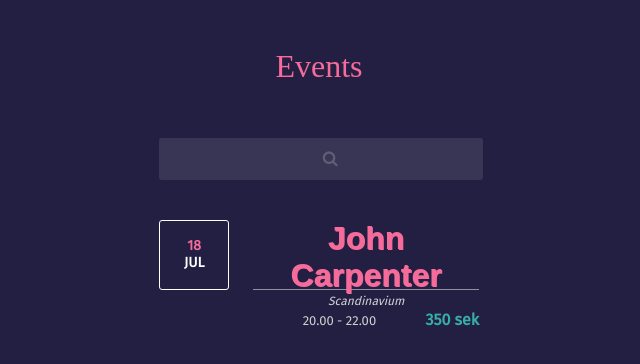
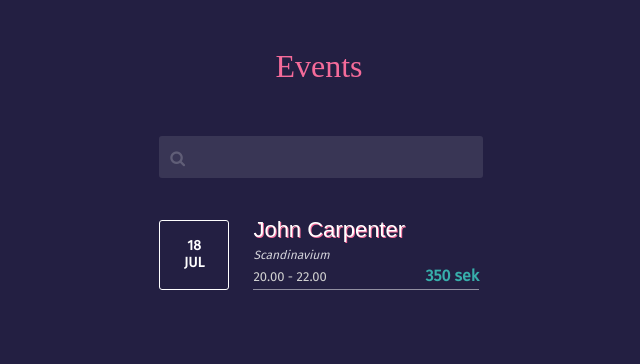
Before and after one commit to henrik-foogel/bunnyrabbits, a Vue app: page /#/events in a window 1280 px wide. Shown: the top 364 px of the page, without its empty margins (321-961 px from the left). Built offline with nearby package versions, Linux system fonts and the light colour scheme; a web font is replaced by a local one.

Commit message:
Fixed some css stuff from merge

```diff
--- a/src/views/Events.vue
+++ b/src/views/Events.vue
@@ -2,7 +2,7 @@
   <div class="events">
     <section class="event-title">Events</section>
     <section class="event-search">
-      <span class="fa fa-search" style="top: 1.9rem; left: 0.7rem; color: rgba(255, 255, 255, 0.2);"></span>
+      <span class="fa fa-search" style="top: 1.9rem; left: 0.7rem; float: left; color: rgba(255, 255, 255, 0.2);"></span>
       <input type="text">
     </section>
     <section class="event-list">
@@ -21,18 +21,15 @@
 </template>
 
 <script>
-
 export default {
   name: 'events',
 }
-
 </script>
 
 <style>
 @import url('https://fonts.googleapis.com/css?family=Sansita+One');
 @import url("//maxcdn.bootstrapcdn.com/font-awesome/4.1.0/css/font-awesome.min.css");
 @import url('https://fonts.googleapis.com/css?family=Fira+Sans');
-
   .events {
     max-width: 20rem;
     width: 100%;
@@ -43,7 +40,6 @@
     "event-search"
     "event-list"
   }
-
   .event-title {
     grid-area: event-title;
     font-family: 'Sansita One';
@@ -55,15 +51,12 @@
     color: #F56B9A;
     margin-top: 3rem;
   }
-
   .event-search {
     grid-area: event-search;
   }
-
   .event-search span {
     position: relative;
   }
-
   .event-search input {
     border: 0;
     width: 100%;
@@ -72,7 +65,6 @@
     background: rgba(255, 255, 255, 0.1);
     border-radius: 3px;
   }
-
   .event-list {
     font-family: Fira Sans;
     grid-area: event-list;
@@ -84,20 +76,17 @@
     color: #FFFFFF;
     grid-template-areas: "event-list-date event-list-event"
   }
-
   .event-list-date {
     grid-area: event-list-date;
     border: 1px solid #FFFFFF;
     box-sizing: border-box;
     border-radius: 3px;
   }
-
   .event-list-event {
     margin-left: 1.5rem;
     grid-area: event-list-event;
     border-bottom: 0.5px solid rgba(255,255,255,.5);
   }
-
   .event-list-date h1, .event-list-date p {
     width: 100%;
     text-align: center;
@@ -106,38 +95,40 @@
     font-weight: bold;
     line-height: normal;
     font-size: 14px;
+    color: #fff;
   }
-
   .event-list-date h1 {
     margin: 1rem 0 0;
   }
-
   .event-list-date p {
     margin: 0;
   }
 
-  .event-list-event h1 {
-    margin: 0;
-    text-shadow: 1px 1px 0px #F56B9A;
+  .event-list-event {
+    text-align: left;
   }
 
+  .event-list-event h1 {
+    margin: -0.2rem 0 0.3rem;
+    font-size: 22px;
+    color: #fff;
+    text-shadow: 1px 1px 0px #F56B9A;
+    font-weight: normal;
+  }
   .event-list-event p {
     margin: 0;
     font-size: 12px;
     font-style: italic;
     color: rgba(255, 255, 255, 0.8);
-    padding-bottom: 0.1rem;
+    padding-bottom: 0.3rem;
   }
-
   .event-list-event span {
     padding-bottom: -1rem;
   }
-
   .event-list-event-span-one {
     font-size: 13px;
     color: #D0D0D0;
   }
-
   .event-list-event-span-two {
     color:#37AEAB;
     float: right;
--- a/src/views/Home.vue
+++ b/src/views/Home.vue
@@ -17,7 +17,7 @@
 <style>
 @import url("https://fonts.googleapis.com/css?family=Sansita:400,800i");
 body {
-  background-color:rgb(45, 3, 80);
+  background-color:#231F42;
   text-align: center;
 }
 img{
```
